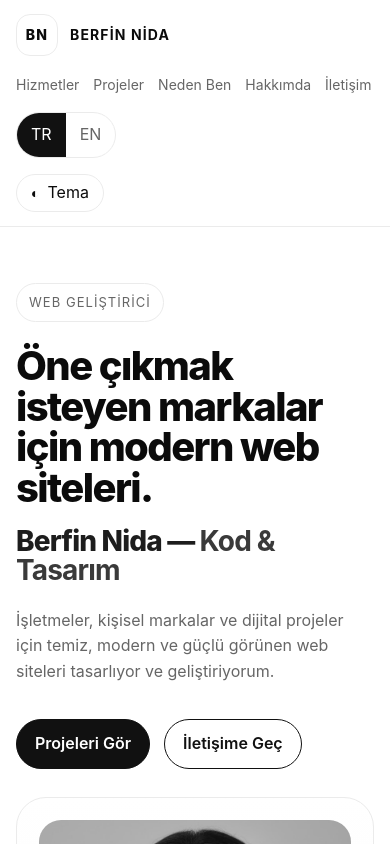
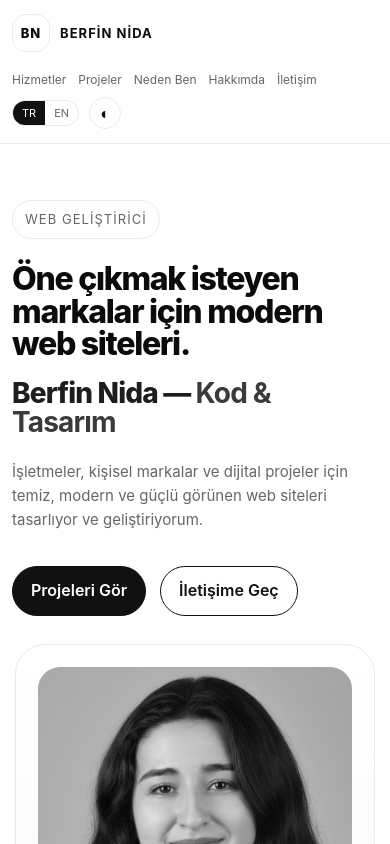
Before and after one commit to berfinida/berfinida, a plain HTML site: page index.html in a window 390 px wide. Shown: the top 844 px of the page. Drawn offline with Linux system fonts and the light colour scheme.

Commit message:
Update index.html

```diff
--- a/index.html
+++ b/index.html
@@ -125,7 +125,7 @@
     .nav-right{
       display:flex;
       align-items:center;
-      gap:16px;
+      gap:10px;
     }
 
     .nav-links{
@@ -147,9 +147,11 @@
       border:0;
       background:transparent;
       color:var(--muted);
-      padding:9px 14px;
+      padding:6px 10px;
       cursor:pointer;
       font:inherit;
+      font-size:12px;
+      line-height:1.1;
     }
 
     .lang-btn.active{
@@ -160,9 +162,10 @@
     .theme-btn{
       display:inline-flex;
       align-items:center;
-      gap:8px;
-      min-height:38px;
-      padding:0 14px;
+      justify-content:center;
+      width:34px;
+      height:34px;
+      padding:0;
       border:1px solid var(--line);
       border-radius:999px;
       background:var(--surface);
@@ -176,7 +179,7 @@
     }
 
     .theme-icon{
-      font-size:14px;
+      font-size:16px;
       line-height:1;
     }
 
@@ -596,13 +599,27 @@
 
       .nav-right{
         width:100%;
-        flex-direction:column;
-        align-items:flex-start;
+        flex-direction:row;
+        flex-wrap:wrap;
+        align-items:center;
+        gap:8px 10px;
       }
 
       .nav-links{
+        width:100%;
         flex-wrap:wrap;
-        gap:14px;
+        gap:10px 14px;
+        font-size:13px;
+      }
+
+      .lang-btn{
+        padding:6px 9px;
+        font-size:11px;
+      }
+
+      .theme-btn{
+        width:32px;
+        height:32px;
       }
 
       .hero{
@@ -610,11 +627,40 @@
       }
 
       h1{
-        font-size:40px;
+        font-size:36px;
       }
 
       .hero-sub{
         font-size:16px;
+      }
+    }
+
+    @media (max-width: 420px){
+      .container{
+        width:min(calc(100% - 24px), var(--max));
+      }
+
+      .brand{
+        gap:10px;
+        font-size:13px;
+      }
+
+      .brand-mark{
+        width:38px;
+        height:38px;
+      }
+
+      .nav-links{
+        font-size:12px;
+        gap:8px 12px;
+      }
+
+      h1{
+        font-size:32px;
+      }
+
+      .hero-sub{
+        font-size:15px;
       }
     }
   </style>
@@ -642,8 +688,6 @@
         </div>
         <button class="theme-btn" data-toggle-theme type="button" aria-label="Tema değiştir" aria-pressed="false">
           <span class="theme-icon" aria-hidden="true">◐</span>
-          <span data-lang-inline="tr">Tema</span>
-          <span data-lang-inline="en">Theme</span>
         </button>
       </div>
     </div>
@@ -923,7 +967,7 @@
         </div>
 
         <p class="section-desc" data-lang="tr">
-          Bir proje, iş birliği veya fikir için bana ulaşabilirsiniz.
+          Bir proje, iş birliği veya fikir için bana ulaşabilirsin.
         </p>
         <p class="section-desc" data-lang="en">
           Feel free to reach out for collaborations, freelance work or project ideas.
```
